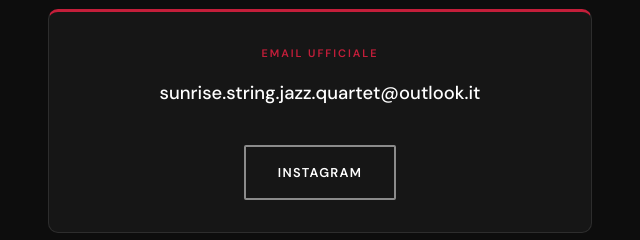
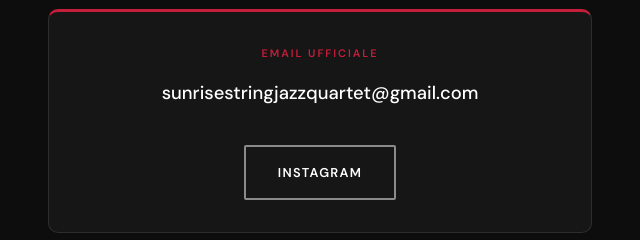
Before and after one commit to danielkhelz/sunrise-string-jazz-quartet, a plain HTML site: page index.html in a window 1280 px wide. Shown: the part 8984-9224 px from the top of the page, 320-960 px from the left. Drawn offline with nearby package versions, Linux system fonts and the light colour scheme; a web font is replaced by a local one.

Commit message:
Aggiorna email contatto a sunrisestringjazzquartet@gmail.com
Sostituisce l'indirizzo Outlook precedente in homepage, form contatto e press kit.

```diff
--- a/index.html
+++ b/index.html
@@ -17,7 +17,7 @@
     "url": "https://sunrise-string-jazz-quartet.vercel.app",
     "image": "assets/gallery/quartetto-live.webp",
     "genre": "Jazz",
-    "email": "sunrise.string.jazz.quartet@outlook.it",
+    "email": "sunrisestringjazzquartet@gmail.com",
     "sameAs": [
       "https://www.instagram.com/sunrise_string_jazz_quartet/",
       "https://youtube.com/@SunriseStringJazzQuartet",
@@ -408,7 +408,7 @@
           <p>Per richieste di booking, festival e eventi privati:</p>
           <div class="concerts__booking-cta">
             <a href="https://www.instagram.com/sunrise_string_jazz_quartet/" class="btn btn--primary" target="_blank" rel="noopener noreferrer">Instagram</a>
-            <a href="mailto:sunrise.string.jazz.quartet@outlook.it" class="btn btn--ghost">Email</a>
+            <a href="mailto:sunrisestringjazzquartet@gmail.com" class="btn btn--ghost">Email</a>
           </div>
         </div>
       </div>
@@ -466,7 +466,7 @@
         <h2 class="section__title">Booking e collaborazioni</h2>
         <p class="contact__intro">Il Sunrise String Jazz Quartet è disponibile per concerti, festival, eventi istituzionali e serate private. Per proposte, date e materiale stampa, contattaci ai recapiti ufficiali.</p>
 
-        <form class="contact__form" action="https://formsubmit.co/sunrise.string.jazz.quartet@outlook.it" method="POST">
+        <form class="contact__form" action="https://formsubmit.co/sunrisestringjazzquartet@gmail.com" method="POST">
           <input type="hidden" name="_subject" value="Richiesta booking — Sunrise String Jazz Quartet">
           <input type="hidden" name="_captcha" value="false">
           <input type="hidden" name="_template" value="table">
@@ -510,7 +510,7 @@
         <div class="contact__card">
           <div class="contact__channel">
             <span class="contact__channel-label">Email ufficiale</span>
-            <a href="mailto:sunrise.string.jazz.quartet@outlook.it" class="contact__channel-value">sunrise.string.jazz.quartet@outlook.it</a>
+            <a href="mailto:sunrisestringjazzquartet@gmail.com" class="contact__channel-value">sunrisestringjazzquartet@gmail.com</a>
           </div>
           <div class="contact__actions">
             <a href="https://www.instagram.com/sunrise_string_jazz_quartet/" class="btn btn--ghost" target="_blank" rel="noopener noreferrer">Instagram</a>
```
Also changed, not shown: press-kit.html (+1 -1 lines).
